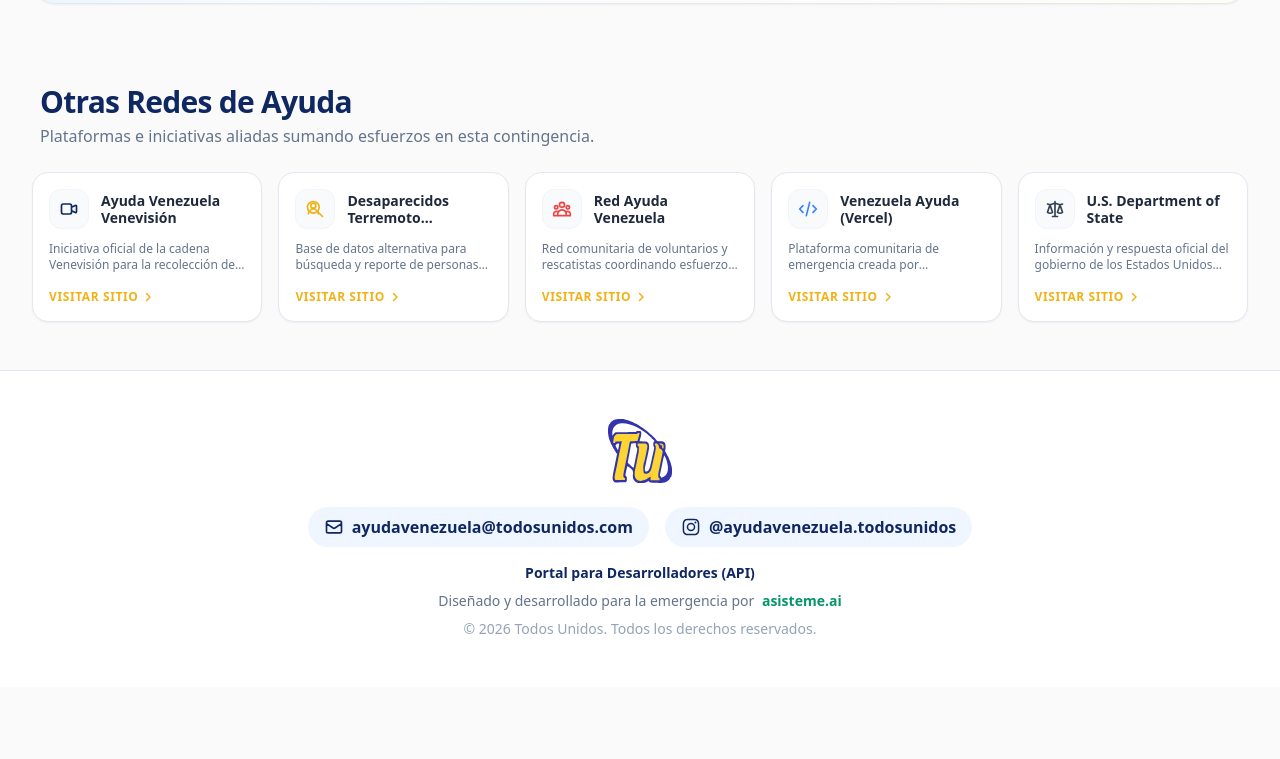
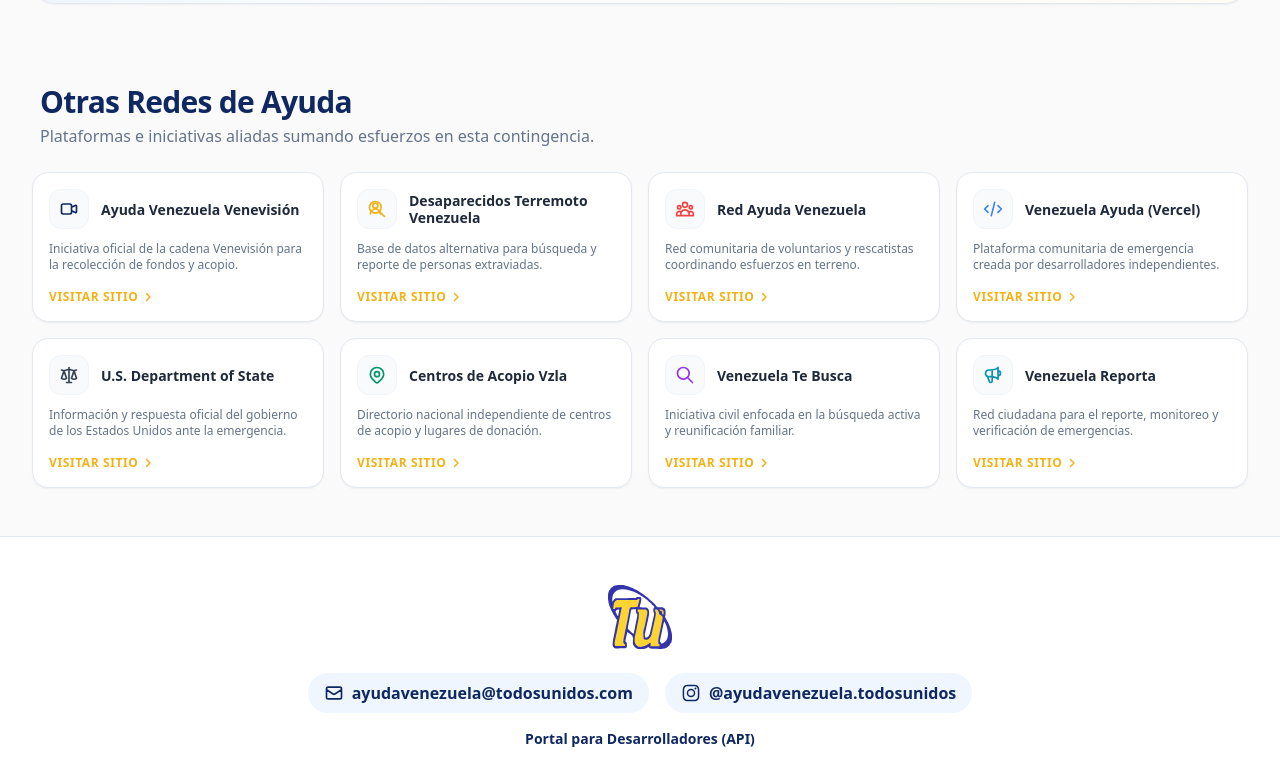
Before and after one commit to asistemeai-netizen/TodosUnidos, a Next.js app in the folder apps/web/: page / in a window 1280 px wide. Shown: the part 1569-2328 px from the top of the page. Before the commit the page ends 2256 px from the top, so only its background shows below. Built offline with nearby package versions, Linux system fonts and the light colour scheme; no server answers; the database is empty.

Commit message:
feat: add additional external links to help carousel

```diff
--- a/apps/web/src/components/LinksCarousel.tsx
+++ b/apps/web/src/components/LinksCarousel.tsx
@@ -51,6 +51,37 @@ const LINKS = [
         <path strokeLinecap="round" strokeLinejoin="round" strokeWidth={2} d="M3 6l3 1m0 0l-3 9a5.002 5.002 0 006.001 0M6 7l3 9M6 7l6-2m6 2l3-1m-3 1l-3 9a5.002 5.002 0 006.001 0M18 7l3 9m-3-9l-6-2m0-2v2m0 16V5m0 16H9m3 0h3" />
       </svg>
     )
+  },
+  {
+    title: 'Centros de Acopio Vzla',
+    description: 'Directorio nacional independiente de centros de acopio y lugares de donación.',
+    url: 'https://www.centrosdeacopiovzla.com/',
+    icon: (
+      <svg className="w-5 h-5 text-emerald-600" fill="none" viewBox="0 0 24 24" stroke="currentColor">
+        <path strokeLinecap="round" strokeLinejoin="round" strokeWidth={2} d="M17.657 16.657L13.414 20.9a1.998 1.998 0 01-2.827 0l-4.244-4.243a8 8 0 1111.314 0z" />
+        <path strokeLinecap="round" strokeLinejoin="round" strokeWidth={2} d="M15 11a3 3 0 11-6 0 3 3 0 016 0z" />
+      </svg>
+    )
+  },
+  {
+    title: 'Venezuela Te Busca',
+    description: 'Iniciativa civil enfocada en la búsqueda activa y reunificación familiar.',
+    url: 'https://venezuelatebusca.com/',
+    icon: (
+      <svg className="w-5 h-5 text-purple-600" fill="none" viewBox="0 0 24 24" stroke="currentColor">
+        <path strokeLinecap="round" strokeLinejoin="round" strokeWidth={2} d="M21 21l-6-6m2-5a7 7 0 11-14 0 7 7 0 0114 0z" />
+      </svg>
+    )
+  },
+  {
+    title: 'Venezuela Reporta',
+    description: 'Red ciudadana para el reporte, monitoreo y verificación de emergencias.',
+    url: 'https://venezuelareporta.org/',
+    icon: (
+      <svg className="w-5 h-5 text-cyan-600" fill="none" viewBox="0 0 24 24" stroke="currentColor">
+        <path strokeLinecap="round" strokeLinejoin="round" strokeWidth={2} d="M11 5.882V19.24a1.76 1.76 0 01-3.417.592l-2.147-6.15M18 13a3 3 0 100-6M5.436 13.683A4.001 4.001 0 017 6h1.832c4.1 0 7.625-1.234 9.168-3v14c-1.543-1.766-5.067-3-9.168-3H7a3.988 3.988 0 01-1.564-.317z" />
+      </svg>
+    )
   }
 ];
 
@@ -67,7 +98,7 @@ export default function LinksCarousel() {
       </div>
 
       <div className="relative">
-        <div className="grid grid-cols-1 sm:grid-cols-2 md:grid-cols-3 lg:grid-cols-5 gap-4">
+        <div className="grid grid-cols-1 sm:grid-cols-2 md:grid-cols-3 lg:grid-cols-4 gap-4">
           {LINKS.map((link, idx) => (
             <a
               key={idx}
```
